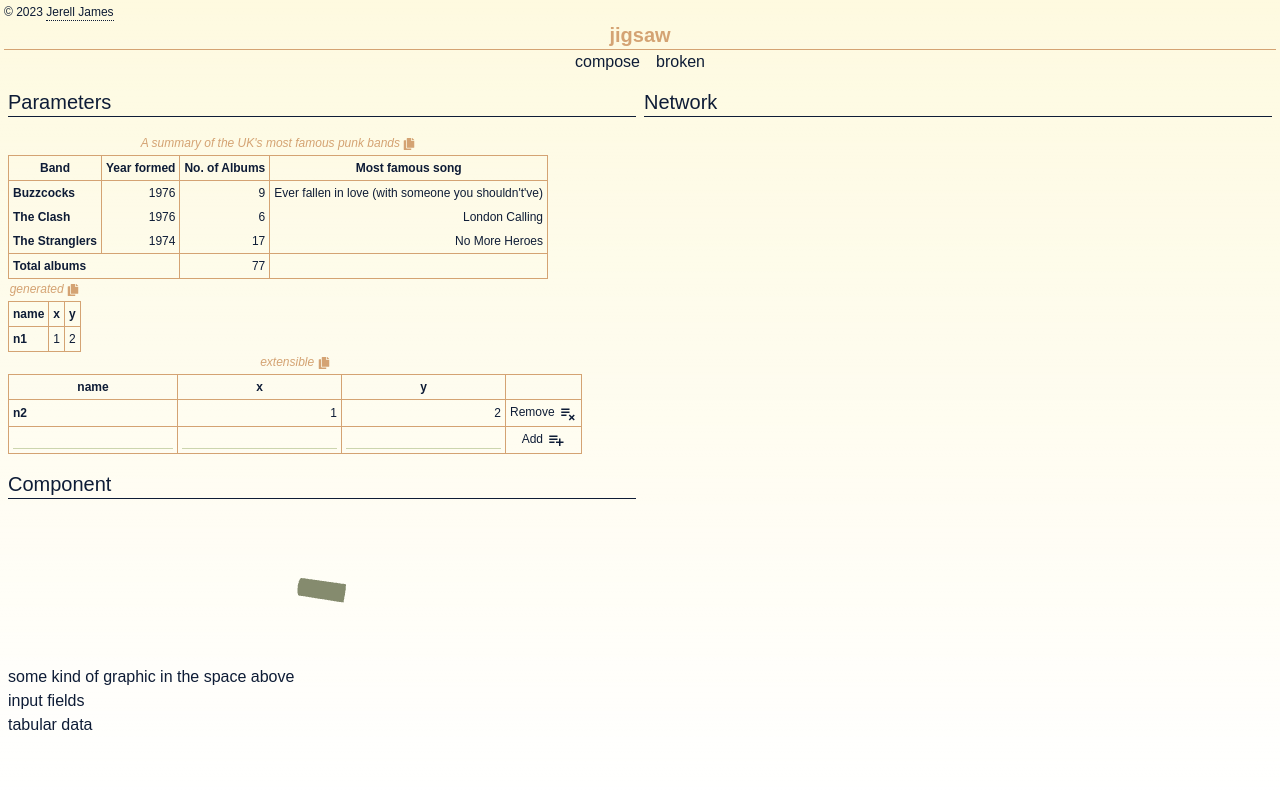
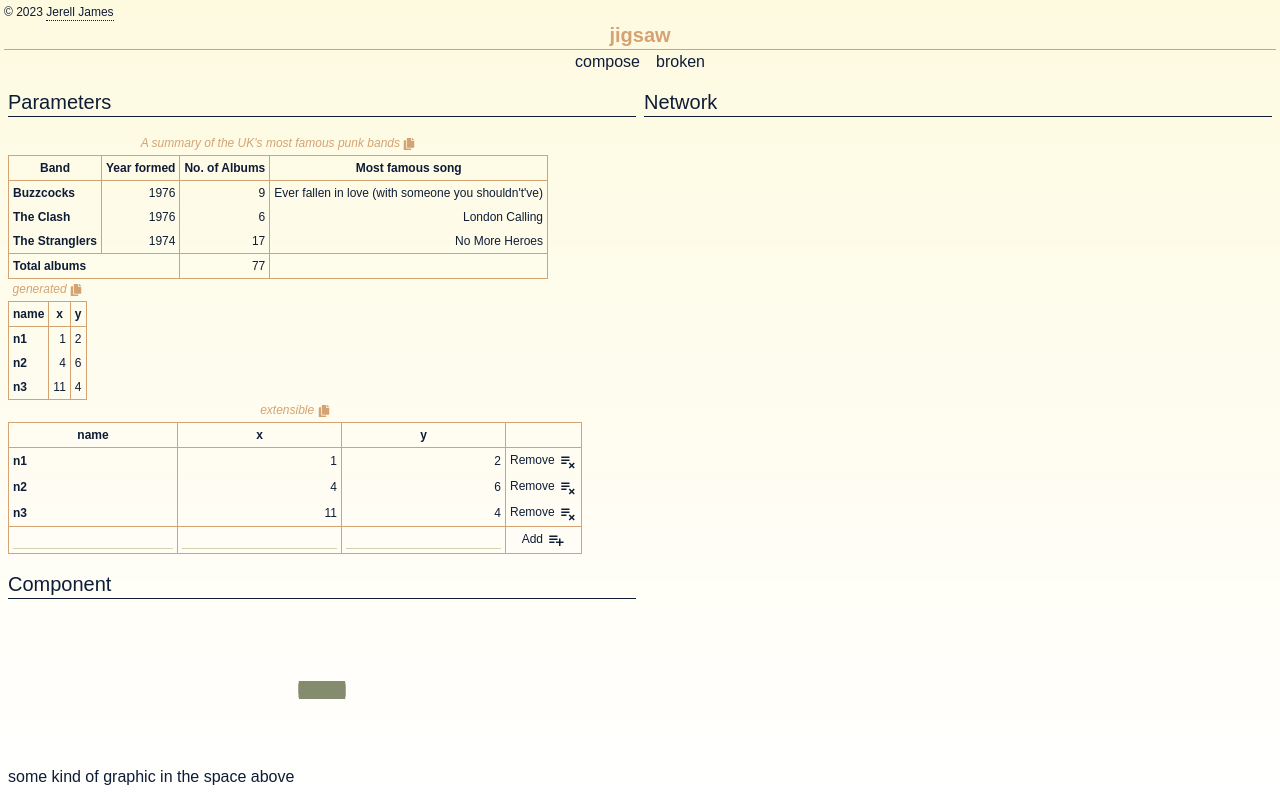
Before and after one commit to Jerell/jigsaw, a Next.js app in the folder frontend/: page /compose in a window 1280 px wide. Shown: the top 792 px of the page. Built offline with nearby package versions, Linux system fonts and the light colour scheme; a web font is replaced by a local one.

Commit message:
table data

```diff
--- a/frontend/src/app/compose/page.tsx
+++ b/frontend/src/app/compose/page.tsx
@@ -47,19 +47,21 @@ export const exampleTable = (
   </Table>
 );
 
+const tableData = [
+  { x: 1, y: 2, name: 'n1' },
+  { x: 4, y: 6, name: 'n2' },
+  { x: 11, y: 4, name: 'n3' },
+];
+
 export default function Compose() {
   return (
     <div className='grid grid-cols-1 sm:grid-rows-2 sm:grid-cols-2 sm:grid-flow-col gap-2 w-full h-full grow'>
       <section>
         <h2>Parameters</h2>
         {exampleTable}
-        <AutoTable
-          data={[{ x: 1, y: 2, name: 'n1' }]}
-          rowHeaderKey='name'
-          caption={'generated'}
-        />
+        <AutoTable data={tableData} rowHeaderKey='name' caption={'generated'} />
         <ExtensibleTable
-          data={[{ x: 1, y: 2, name: 'n2' }]}
+          data={tableData}
           rowHeaderKey='name'
           caption={'extensible'}
         />
```
